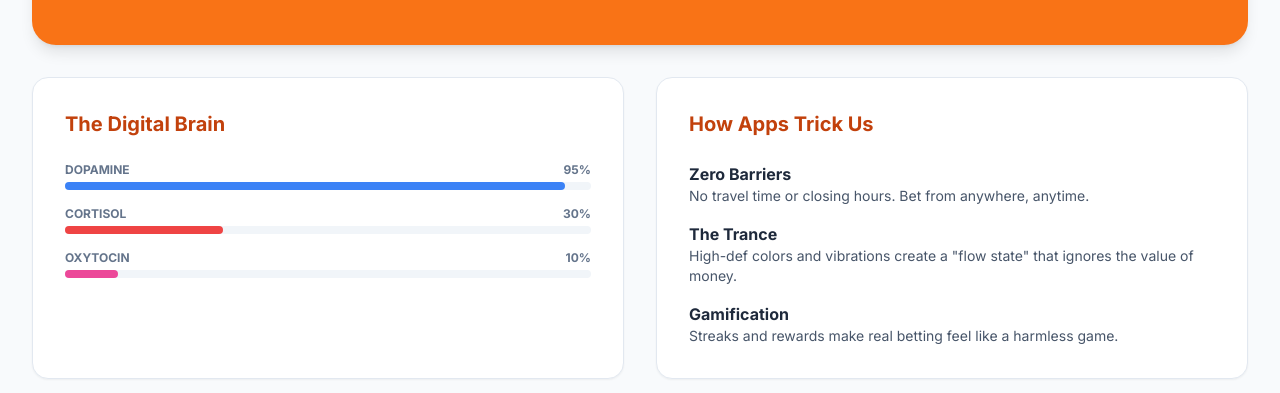
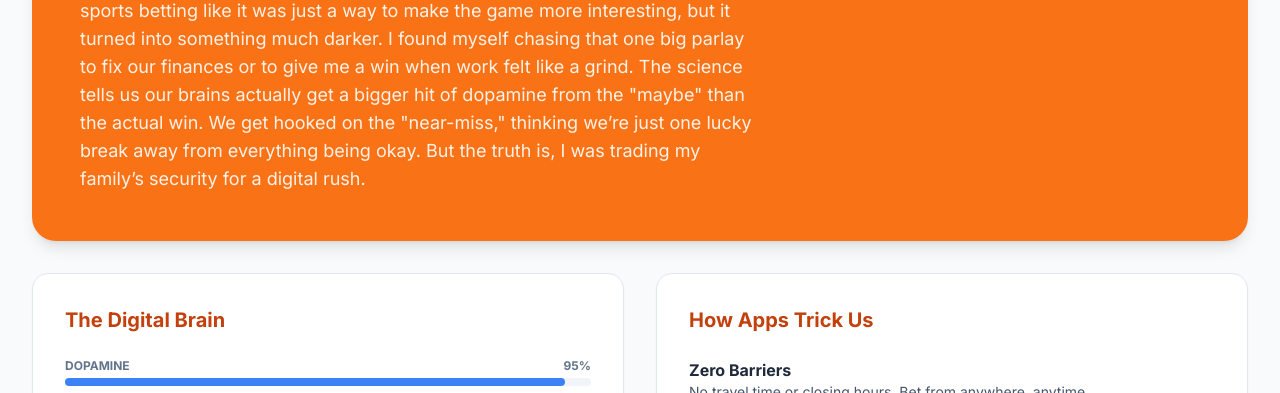
Before and after one commit to sandseat62/6A, a plain HTML site: page index.html in a window 1280 px wide. Shown: the part 708-1101 px from the top of the page. Drawn offline with nearby package versions, Linux system fonts and the light colour scheme.

Commit message:
Update index.html

```diff
--- a/index.html
+++ b/index.html
@@ -103,7 +103,7 @@
                 color: 'bg-orange-500',
                 textColor: 'text-orange-700',
                 lightColor: 'bg-orange-50',
-                summary: 'The "Pocket Casino" has removed all travel time and closing hours from betting, creating a highly addictive trance-like state.',
+                summary: 'The "Pocket Casino" has removed all travel time and closing hours from betting, creating a highly addictive trance-like state. For a long time, I treated sports betting like it was just a way to make the game more interesting, but it turned into something much darker. I found myself chasing that one big parlay to fix our finances or to give me a win when work felt like a grind. The science tells us our brains actually get a bigger hit of dopamine from the "maybe" than the actual win. We get hooked on the "near-miss," thinking we’re just one lucky break away from everything being okay. But the truth is, I was trading my family’s security for a digital rush.',
                 levels: { dopa: 95, cort: 30, oxy: 10 },
                 mechanics: [
                     { title: 'Zero Barriers', desc: 'No travel time or closing hours. Bet from anywhere, anytime.' },
```
